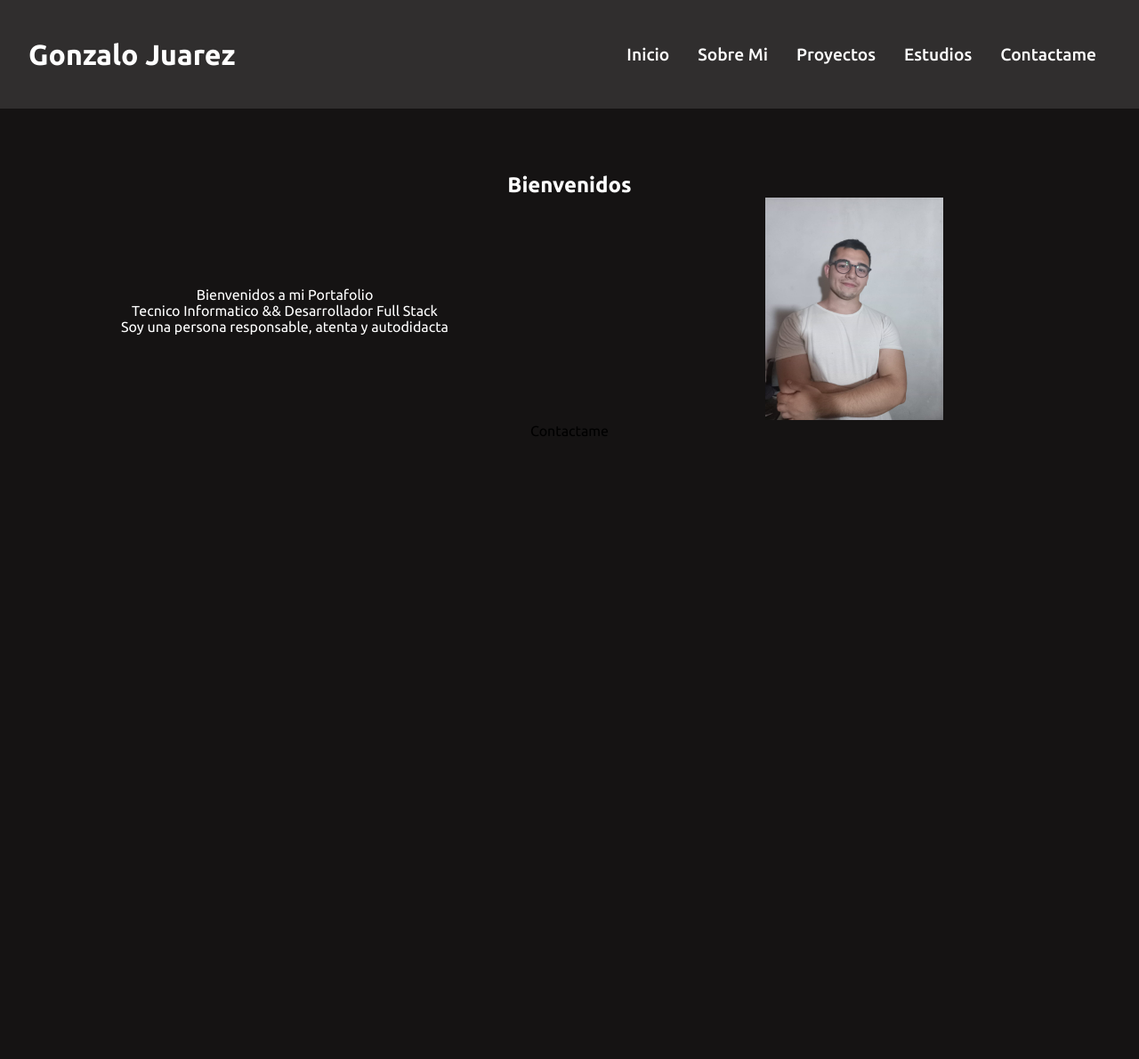
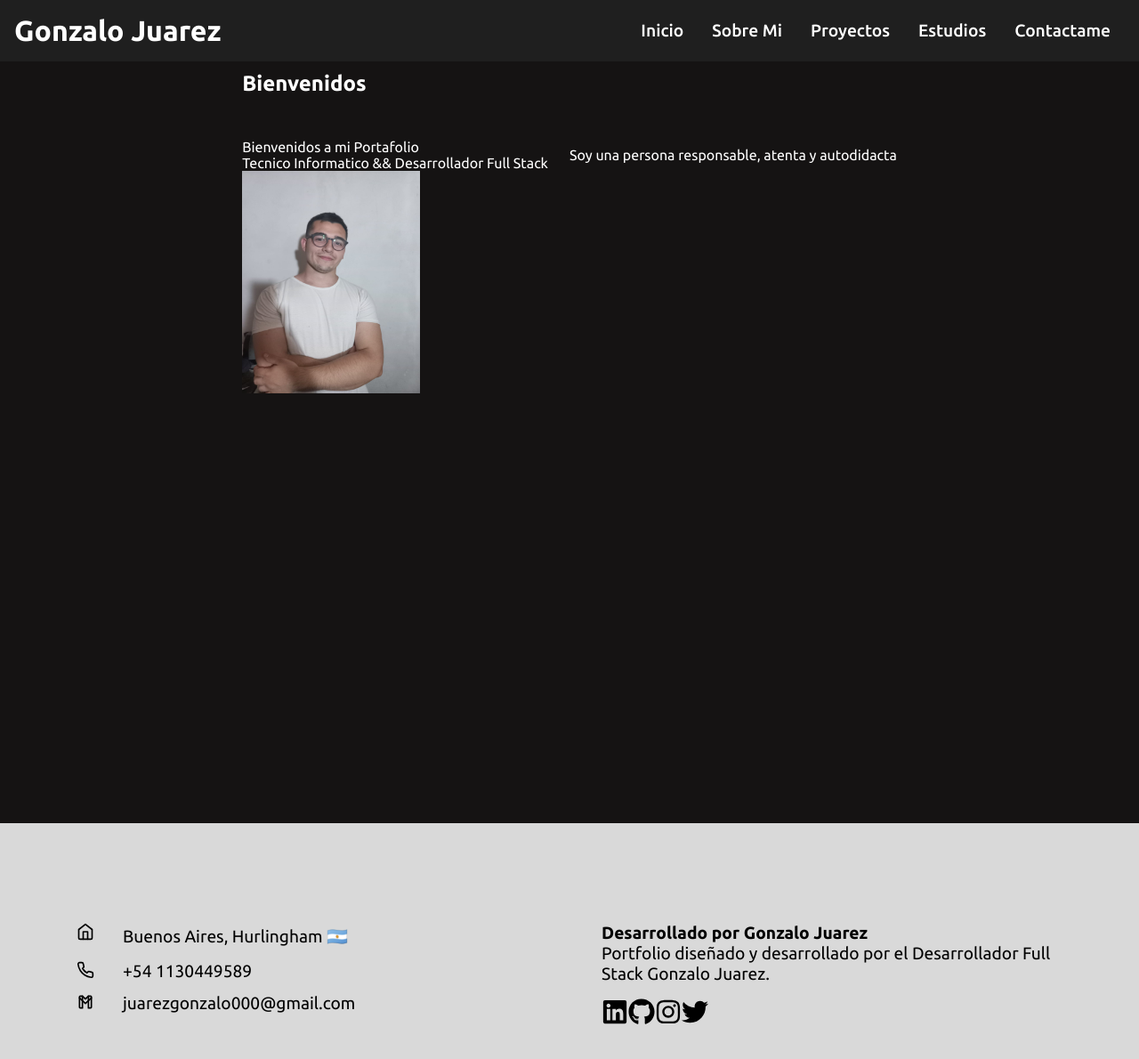
Before and after one commit to Gonzaloejuarez/Portafolio, a React (Create React App) app in the folder client/: page / in a window 1280 px wide. Shown: the top 1190 px of the page at 89% size. Before the commit the page ends 800 px from the top, so only its background shows below. Built offline with nearby package versions, Linux system fonts and the light colour scheme.

Commit message:
in this commit push the component contactme

```diff
--- a/client/src/App.css
+++ /dev/null
@@ -1,38 +0,0 @@
-.App {
-  text-align: center;
-}
-
-.App-logo {
-  height: 40vmin;
-  pointer-events: none;
-}
-
-@media (prefers-reduced-motion: no-preference) {
-  .App-logo {
-    animation: App-logo-spin infinite 20s linear;
-  }
-}
-
-.App-header {
-  background-color: #282c34;
-  min-height: 100vh;
-  display: flex;
-  flex-direction: column;
-  align-items: center;
-  justify-content: center;
-  font-size: calc(10px + 2vmin);
-  color: white;
-}
-
-.App-link {
-  color: #61dafb;
-}
-
-@keyframes App-logo-spin {
-  from {
-    transform: rotate(0deg);
-  }
-  to {
-    transform: rotate(360deg);
-  }
-}
--- a/client/src/App.js
+++ b/client/src/App.js
@@ -1,5 +1,4 @@
 import React from 'react';
-import './App.css';
 import Home from './components/home/Home.jsx'
 import Projects from './components/home/Projects/Projects';
 import Nav from './components/NavBar/Nav';
--- a/client/src/components/NavBar/Nav.css
+++ b/client/src/components/NavBar/Nav.css
@@ -1,13 +1,4 @@
-.data{
-    display: flex;
-    align-items: center;
-    justify-content: space-between;
-    padding: 1rem;
-    position: solid;
-    width: 100%;
-    height: 90px;
-    z-index: 10;
-}
+
 .lista{
     display: flex;
 }
@@ -32,13 +23,13 @@
     .lista {
         display: flex;
         flex-direction: column;
-        /* justify-content: center; */
+        justify-content: center;
         align-items: center;
         width: 100%;
         height: 100vh;
         position :fixed;
         background-color: #1E1919;
-        top: 122px;
+        top: 0;
         right: 0px;
         right: -100%;
         z-index: -3;
--- a/client/src/components/NavBar/Nav.jsx
+++ b/client/src/components/NavBar/Nav.jsx
@@ -12,7 +12,6 @@ export const Nav = () => {
 
   return (
     <div className={styles.divNav}>
-      <div className='data'>
       <h1>Gonzalo Juarez</h1>
       <ul className={open ? "lista active" : "lista"}>
         {
@@ -25,7 +24,6 @@ export const Nav = () => {
           ))
         }
         </ul>
-      </div>
       <div className={styles.menu} onClick={openNav}>
         {open ? (
           <FaTimes size={20} className='button'/>
--- a/client/src/components/NavBar/Nav.module.css
+++ b/client/src/components/NavBar/Nav.module.css
@@ -3,8 +3,10 @@
     align-items: center;
     justify-content: space-between;
     padding: 1rem;
+    position: fixed;
+    width: 100%;
     z-index: 10;
-    background-color: #302E2E;
+    background-color: #1F1F1F;
 }
 .lista{
     display: flex;
@@ -38,7 +40,7 @@ color: #F9E63D;
         align-items: flex-start;
         width: 100%;
         height: 100vh;
-        position: absolute;
+        position: fixed;
         background-color: rgba(0, 0, 0, 0.9);
         top: 0;
         left: -100%;
--- /dev/null
+++ b/client/src/components/home/ContactMe/ContactMe.jsx
@@ -0,0 +1,62 @@
+import React from 'react'
+import styles from '../Home.module.css';
+
+import {FiHome, FiPhone} from 'react-icons/fi';
+import {FaLinkedin, FaGithub, FaInstagram, FaTwitter } from 'react-icons/fa'
+import {TbBrandGmail} from 'react-icons/tb';
+
+
+export const ContactMe = () => {
+  return (
+    <div className={styles.footer_container}>
+					<div className={styles.left}>
+						<div className={styles.location}>
+							<FiHome size={20} style={{color : "#000", marginRight : "2rem"}} />
+							<div >
+								<p style={{color: "#000"}} className={styles.parrafo}>
+									Buenos Aires, Hurlingham 🇦🇷
+								</p>
+							</div>
+						</div>
+						<div className={styles.phone}>
+							<FiPhone size={20} style={{color : "#000", marginRight : "2rem"}} />
+							<div >
+								<p style={{color: "#000"}} className={styles.parrafo}>
+									+54 1130449589
+								</p>
+							</div>
+						</div>
+						<div className={styles.gmail}>
+							<TbBrandGmail size={20} style={{color : "#000", marginRight : "2rem"}} />
+							<div >
+								<p style={{color: "#000"}} className={styles.parrafo}>
+									<a href="" style={{color: "#000", textDecoration:"none"}}>juarezgonzalo000@gmail.com</a>
+								</p>
+							</div>
+						</div>
+					</div>
+					<div className={styles.right}>
+						<h4 style={{color:"#000"}} className={styles.parrafo}>Desarrollado por Gonzalo Juarez</h4>
+						<p style={{color:"#000"}} className={styles.parrafo}>
+							Portfolio diseñado y desarrollado por el Desarrollador Full Stack Gonzalo Juarez.
+						</p>
+						<div className={styles.redesSociales}>
+                        <a href="" style={{color:"#000"}}>
+                        <FaLinkedin size={30}></FaLinkedin>
+                        </a>
+                        <a href="" style={{color:"#000"}}>
+                        <FaGithub size={30} />
+                        </a>
+                        <a href="" style={{color:"#000"}}>
+                        <FaInstagram size={30} />
+                        </a>
+                        <a href="" style={{color:"#000"}}>
+                        <FaTwitter size={30} />
+                        </a>
+						</div>
+					</div>
+				</div>
+  )
+}
+
+export default ContactMe
--- a/client/src/components/home/Gonzalo/Gonzalo.jsx
+++ b/client/src/components/home/Gonzalo/Gonzalo.jsx
@@ -5,11 +5,11 @@ import gonzalo from '../../img/GonzaloJuarez.jpeg'
 export const Gonzalo = () => {
   return (
     <div className={styles.nuevo}>
-        <h1>
+      <div className={styles.divComponenteInicio}>
+      <h1>
           Bienvenidos
         </h1>
-      <div className={styles.divGonzalo}>
-        <div>
+        <div className={styles.divGonzalo}>
         <p>
           Bienvenidos a mi Portafolio<br />
           Tecnico Informatico && Desarrollador Full Stack
--- a/client/src/components/home/Gonzalo/Gonzalo.module.css
+++ b/client/src/components/home/Gonzalo/Gonzalo.module.css
@@ -1,10 +1,17 @@
 .nuevo{
+    display: flex;
+    justify-content: center;
+    align-items: center;
+
 }
-
+.divComponenteInicio{
+    margin-top: 5rem;
+}
 .divGonzalo{
     display: grid;
     align-items: center;
     grid-template-columns: 1fr 1fr;
+    margin-top: 3rem;
 }
 
 .gonzaloImagen{
--- a/client/src/components/home/Home.jsx
+++ b/client/src/components/home/Home.jsx
@@ -1,21 +1,21 @@
 import React from 'react';
+import styles from './Home.module.css'
 import Gonzalo from './Gonzalo/Gonzalo';
 import Nav from '../NavBar/Nav';
+import ContactMe from './ContactMe/ContactMe';
+
+
 export const Home = () => {
 
 	return(
 		<div>
 			<Nav />
-			<br />
-			<br />
-			<br />
-			<br />
 			<div>
 			<section id='inicio'  className='divGonzalo'>
 			<Gonzalo />
 			</section>
-			<section id='contactame'>
-				Contactame
+			<section id='contactame' className={styles.sectionContact}>
+				<ContactMe />
 			</section>
 			</div>
 		</div>
--- /dev/null
+++ b/client/src/components/home/Home.module.css
@@ -0,0 +1,56 @@
+.sectionContact{
+    margin-top: 30rem;
+    padding: 6rem 0;
+    background-color:#D9D9D9;
+    width: 100%;
+}
+.footer_container{
+   max-width: 1140px;
+   margin: auto;
+   grid-gap:40px ;
+   display: grid;
+   grid-template-columns: repeat(2, 1fr)
+}
+
+.left{
+    height: 100%;
+    max-width: 100%;
+    display: flex;
+    flex-direction: column;
+    padding: 1rem;
+}
+
+.location,
+.phone,
+.gmail{
+    display: flex;
+    margin-bottom: 0.8rem;
+}
+
+.location p {
+    line-height: 30px;
+}
+
+.right{
+    height: 100%;
+    max-width: 100%;
+    display: flex;
+    flex-direction: column;
+    padding: 1rem;
+}
+
+.redesSociales{
+    margin-top: 1rem;
+
+}
+
+
+.parrafo{
+    font-size: 1.2rem;
+}
+
+@media(max-width:1040px){
+    .parrafo{
+        font-size: 1rem;
+    }
+}
```
